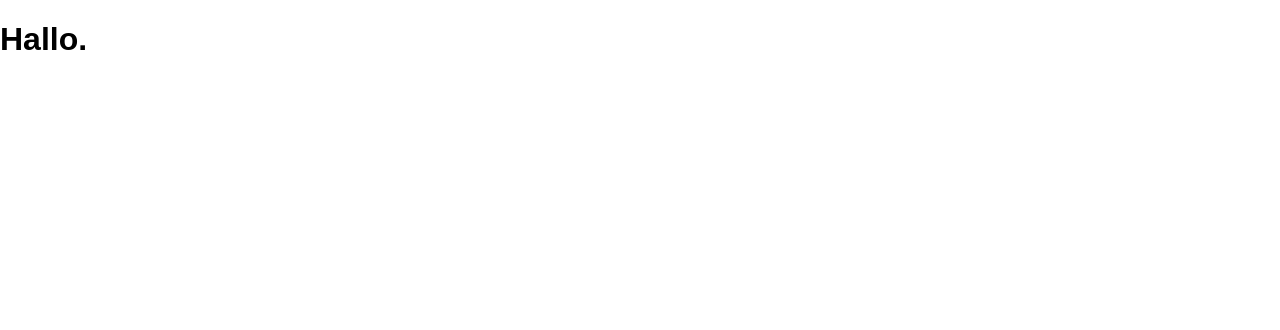
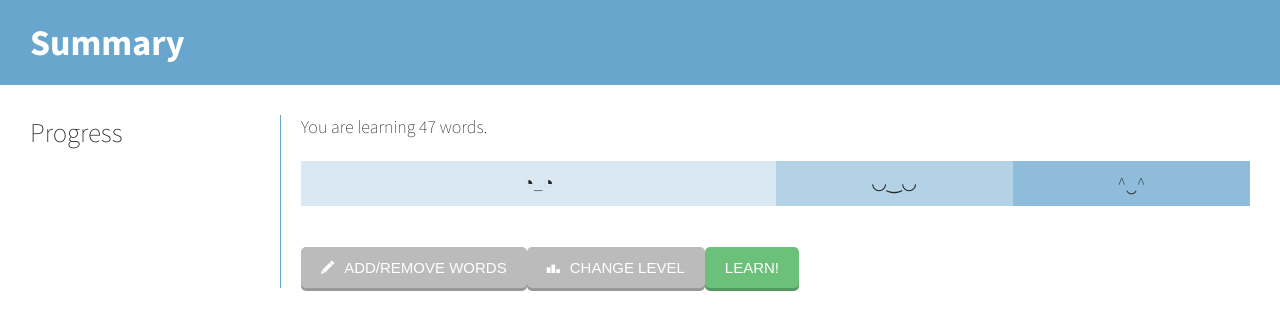
Before and after one commit to jimynu/sprachbad-frontend, a React app: page / in a window 1280 px wide. Built offline with nearby package versions, Linux system fonts and the light colour scheme.

Commit message:
day3: react setup, Summary page

```diff
--- a/public/index.html
+++ b/public/index.html
@@ -10,6 +10,9 @@
     -->
     <link rel="manifest" href="%PUBLIC_URL%/manifest.json">
     <link rel="shortcut icon" href="%PUBLIC_URL%/favicon.ico">
+    <link href="https://fonts.googleapis.com/css?family=Source+Sans+Pro:200,200i,400,400i,700,700i" rel="stylesheet">
+    <link href="http://code.ionicframework.com/ionicons/2.0.1/css/ionicons.min.css" rel="stylesheet">
+
     <!--
       Notice the use of %PUBLIC_URL% in the tags above.
       It will be replaced with the URL of the `public` folder during the build.
--- /dev/null
+++ b/src/components/Footer/index.css
@@ -0,0 +1,13 @@
+footer {
+  background-color: #B4D2E6;
+  min-height: 50px;
+  margin-top: 100px;
+  width: 100%;
+  position: absolute;
+  bottom: 0;
+  display: none;
+}
+
+footer > div {
+  padding: 20px;
+}
--- /dev/null
+++ b/src/components/Footer/index.js
@@ -0,0 +1,25 @@
+import React, { Component } from 'react';
+import './index.css';
+
+
+class Footer extends Component {
+  render() {
+    return (
+      <footer>
+        <div>
+          <div className="leftCol">
+            <h2>
+              Sprachbad
+            </h2>
+          </div>
+          <div className="rightCol">
+            <strong>About</strong> Sprachbad helps you master the awful German language.
+            <br/><br/><strong>Contact</strong> Kim
+          </div>
+        </div>
+      </footer>
+    );
+  }
+}
+
+export default Footer;
--- /dev/null
+++ b/src/components/Header/index.css
@@ -0,0 +1,8 @@
+header {
+  background-color: #69A6CE;
+  width: 100%;
+}
+
+header > div {
+  padding: 20px 0 20px 30px;
+}
--- /dev/null
+++ b/src/components/Header/index.js
@@ -0,0 +1,19 @@
+import React, { Component } from 'react';
+import './index.css';
+
+
+class Header extends Component {
+  render() {
+    return (
+      <header>
+        <div>
+          <h1>
+            { this.props.title }
+          </h1>
+        </div>
+      </header>
+    );
+  }
+}
+
+export default Header;
--- /dev/null
+++ b/src/components/Summary/Progress.js
@@ -0,0 +1,30 @@
+import React, { Component } from 'react';
+import './index.css';
+import ProgressBar from './ProgressBar';
+import { Link } from 'react-router-dom';
+
+
+class Progress extends Component {
+  render() {
+    return (
+      <div className="Progress">
+        <div className="leftCol">
+          <h2>Progress</h2>
+        </div>
+        <div className="rightCol">
+          You are learning 47 words.
+
+          <br/><br/><ProgressBar poor="4" learning="2" mastered="2" />
+
+          <br/><br/>
+          <button><span className="icon ion-edit" />add/remove words</button>
+          <button><span className="icon ion-podium" />change level</button>
+          <Link to="bath"><button className="default">learn!</button></Link>
+
+        </div>
+      </div>
+    );
+  }
+}
+
+export default Progress;
--- /dev/null
+++ b/src/components/Summary/ProgressBar.js
@@ -0,0 +1,38 @@
+import React, { Component } from 'react';
+import './index.css';
+
+
+class ProgressBar extends Component {
+
+  constructor(props) {
+    super(props);
+    this.state = this.calcPercent();
+  }
+
+  calcPercent = () => {
+    console.log(this);
+    const poor = parseFloat(this.props.poor);
+    const learning = parseFloat(this.props.learning);
+    const mastered = parseFloat(this.props.mastered);
+    const total = poor + learning + mastered;
+    console.log(total);
+
+    return {
+      poor: poor/total*100,
+      learning: learning/total*100,
+      mastered: mastered/total*100,
+    }
+  }
+
+  render() {
+    return (
+        <div className="ProgressBar">
+          <div className="poor" style={{ width: this.state.poor + '%' }} > ◔_◔ </div>
+          <div className="learning" style={{ width: this.state.learning + '%' }} >  ◡‿◡ </div>
+          <div className="mastered" style={{ width: this.state.mastered + '%' }} > ^‿^ </div>
+        </div>
+    );
+  }
+}
+
+export default ProgressBar;
--- /dev/null
+++ b/src/components/Summary/Recap.js
@@ -0,0 +1,15 @@
+import React, { Component } from 'react';
+import './index.css';
+
+
+class Recap extends Component {
+  render() {
+    return (
+      <div className="Recap">
+        Only shown after a learning session
+      </div>
+    );
+  }
+}
+
+export default Recap;
--- /dev/null
+++ b/src/components/Summary/index.css
@@ -0,0 +1,28 @@
+.Summary {
+  padding: 30px;
+}
+
+
+.ProgressBar {
+  width: 100%;
+  height: 40px;
+}
+
+.ProgressBar > * {
+  height: 35px;
+  float: left;
+  text-align: center;
+  padding: 10px 0 0;
+}
+
+.ProgressBar .poor {
+  background-color: #D9E8F2;
+}
+
+.ProgressBar .learning {
+  background-color: #B4D2E6;
+}
+
+.ProgressBar .mastered {
+  background-color: #8EBCDA;
+}
--- /dev/null
+++ b/src/components/Summary/index.js
@@ -0,0 +1,18 @@
+import React, { Component } from 'react';
+import './index.css';
+import Recap from './Recap';
+import Progress from './Progress';
+
+
+class Summary extends Component {
+  render() {
+    return (
+      <div className="Summary">
+        { false ? <Recap /> : '' }
+        <Progress />
+      </div>
+    );
+  }
+}
+
+export default Summary;
--- /dev/null
+++ b/src/containers/BathContainer/index.js
@@ -0,0 +1,25 @@
+import React, { Component } from 'react';
+import './index.css';
+import { Link, withRouter } from 'react-router-dom';
+import Header from '../../components/Header';
+
+
+class BathContainer extends Component {
+
+  componentDidMount() {
+    //fetch a bath
+  }
+
+  reportSuccess = (id, sucess, lastTask=false) => {}
+
+  render() {
+    return (
+      <div className="App">
+        <Header title="Sprachbad" />
+        { }
+      </div>
+    );
+  }
+}
+
+export default BathContainer;
--- /dev/null
+++ b/src/containers/SummaryContainer/index.js
@@ -0,0 +1,21 @@
+import React, { Component } from 'react';
+import Footer from '../../components/Footer';
+import Header from '../../components/Header';
+import Summary from '../../components/Summary';
+
+
+class App extends Component {
+  render() {
+    return (
+      <div>
+        <div className="App">
+          <Header title="Summary" />
+          <Summary />
+        </div>
+        <Footer />
+      </div>
+    );
+  }
+}
+
+export default App;
--- a/src/index.css
+++ b/src/index.css
@@ -1,5 +1,71 @@
 body {
   margin: 0;
   padding: 0;
-  font-family: sans-serif;
+  font-family: 'Source Sans Pro', sans-serif;
+  color: #222;
+  font-size: 18px;
+  font-weight: 300;
 }
+
+.App {
+  height: 100%;
+}
+
+h1, h2, h3, h4 {
+  margin: 0;
+}
+
+h1 {
+  font-weight: 600;
+  color: white;
+}
+
+h2 {
+  font-weight: 200;
+}
+
+
+.leftCol {
+  float: left;
+  width: 230px;
+  height: 100%;
+}
+
+.rightCol {
+  margin-left: 250px;
+  padding-left: 20px;
+  border-left: 1px solid #69A6CE;
+  min-height: 50px;
+}
+
+button {
+  background-color: #bbb;
+  border-radius: 5px;
+  border: none;
+  padding: 12px 20px;
+  text-align: center;
+  text-decoration: none;
+  cursor: pointer;
+  font-size: 15px;
+  text-transform: uppercase;
+  font-weight: 500;
+  color: white;
+  box-shadow: 0 3px #999;
+}
+
+button:hover, button:active {
+  color: #333;
+}
+
+button.default {
+  background-color: #6CC17A;
+  box-shadow: 0 3px #569861;
+}
+
+button.default:hover, button.default:active {
+  color: #1f4132;
+}
+
+button .icon {
+  margin-right: 10px;
+}
--- a/src/index.js
+++ b/src/index.js
@@ -1,7 +1,9 @@
 import React from 'react';
 import ReactDOM from 'react-dom';
 import './index.css';
-import Learn from './containers/Learn';
+import BathContainer from './containers/BathContainer';
+import PrepareContainer from './containers/PrepareContainer';
+import SummaryContainer from './containers/SummaryContainer';
 import registerServiceWorker from './registerServiceWorker';
 import { Provider } from 'react-redux';
 import store from './store'
@@ -11,10 +13,9 @@ ReactDOM.render(
   <Provider store={ store }>
     <Router>
       <Switch>
-        <Route exact path="/" component={ Learn } />
-        <Route exact path="/prepare" component={ Learn } />
-        <Route exact path="/learn" component={ Learn } />
-        <Route exact path="/users/:userId" component={ Learn } />
+        <Route exact path="/" component={ SummaryContainer } />
+        <Route exact path="/prepare" component={ PrepareContainer } />
+        <Route exact path="/bath" component={ BathContainer } />
       </Switch>
     </Router>
   </Provider>,
```
Also changed, not shown: src/components/Bath/index.js (added, +18 -0 lines), src/components/Bath/index.css (added), src/containers/BathContainer/index.css (added), src/containers/PrepareContainer/index.css (added), src/containers/PrepareContainer/index.js (renamed from src/containers/Learn/index.js), 1 other file.
